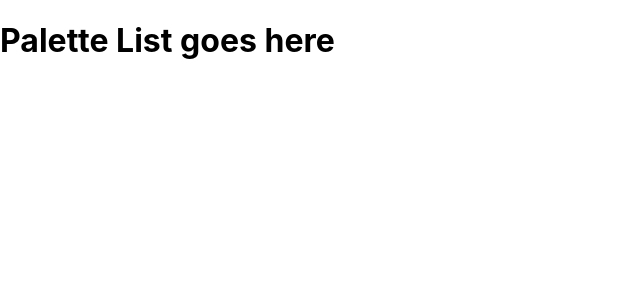
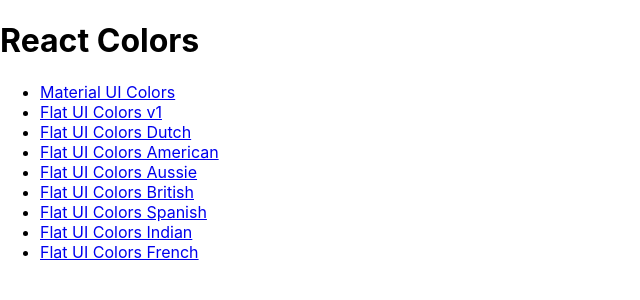
Before and after one commit to qbhatti/color-palette-app, a React (Create React App) app: page / in a window 1280 px wide. Shown: the top 300 px of the page, without its empty margins (0-640 px from the left). Built offline with nearby package versions, Linux system fonts and the light colour scheme; the HTML template or start-up script is replaced by a standard one.

Commit message:
Added PaletteList and Links

```diff
--- a/src/App.js
+++ b/src/App.js
@@ -1,6 +1,7 @@
 import React, { Component } from 'react';
 import { Route, Switch } from 'react-router-dom';
 import Palette from './Palette';
+import PaletteList from './PaletteList';
 import seedColors from './seedColors';
 import generatePalette from './colorHelpers';
 
@@ -14,7 +15,7 @@
   render() {
     return (
       <Switch>
-        <Route exact path="/" render={() => <h1>Palette List goes here</h1>} />
+        <Route exact path="/" render={() => <PaletteList palettes={seedColors} />} />
         <Route exact path="/palette/:id" render={(routeProps) => (
           <Palette palette={generatePalette(this.findPalette(routeProps.match.params.id))} />
         )} />
--- a/src/Navbar.js
+++ b/src/Navbar.js
@@ -5,6 +5,7 @@
 import CloseIcon from '@material-ui/icons/Close';
 import IconButton from '@material-ui/core/IconButton';
 import Snackbar from '@material-ui/core/Snackbar';
+import { NavLink } from 'react-router-dom';
 import 'rc-slider/assets/index.css';
 import './Navbar.css';
 
@@ -35,7 +36,7 @@
         return (
             <header className="Navbar">
                 <div className="Navbar-logo">
-                    <a href="#">Paletter</a>
+                    <NavLink to="/">Paletter</NavLink>
                 </div>
                 <div className="Navbar-slider-continer">
                     <span>Level: {level}</span>
--- /dev/null
+++ b/src/PaletteList.js
@@ -0,0 +1,18 @@
+import React, { Component } from 'react';
+import { Link } from 'react-router-dom';
+
+export default class PaletteList extends Component {
+    render() {
+        let { palettes } = this.props;
+        return (
+            <div>
+                <h1>React Colors</h1>
+                <ul>
+                    {palettes.map(p =>
+                        <li key={p.id}><Link to={`/palette/${p.id}`}>{p.paletteName}</Link></li>
+                    )}
+                </ul>
+            </div >
+        )
+    }
+}
```
